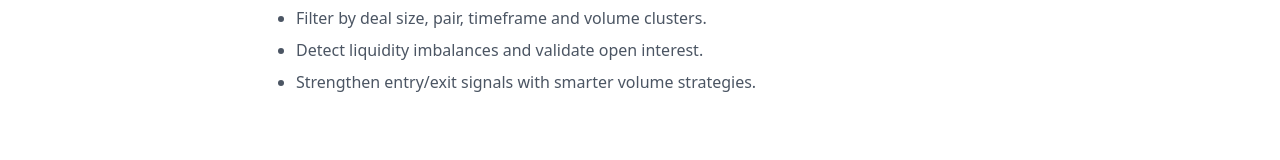
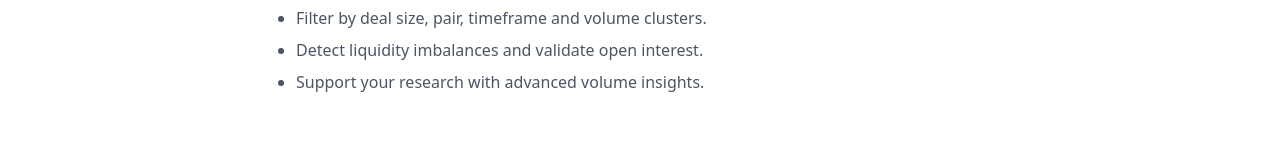
Before and after one commit to oo1991/frontend_alpha, a React (Vite) app in the folder landing/: page / in a window 1280 px wide. Shown: the part 514-674 px from the top of the page. Built offline with nearby package versions, Linux system fonts and the light colour scheme.

Commit message:
Update feature bullet

```diff
--- a/landing/src/App.jsx
+++ b/landing/src/App.jsx
@@ -130,7 +130,7 @@ function App() {
         <ul className="list-disc space-y-2 ml-6 text-gray-600 dark:text-gray-400">
           <li>Filter by deal size, pair, timeframe and volume clusters.</li>
           <li>Detect liquidity imbalances and validate open interest.</li>
-          <li>Strengthen entry/exit signals with smarter volume strategies.</li>
+          <li>Support your research with advanced volume insights.</li>
         </ul>
       </Motion.section>
 
```
